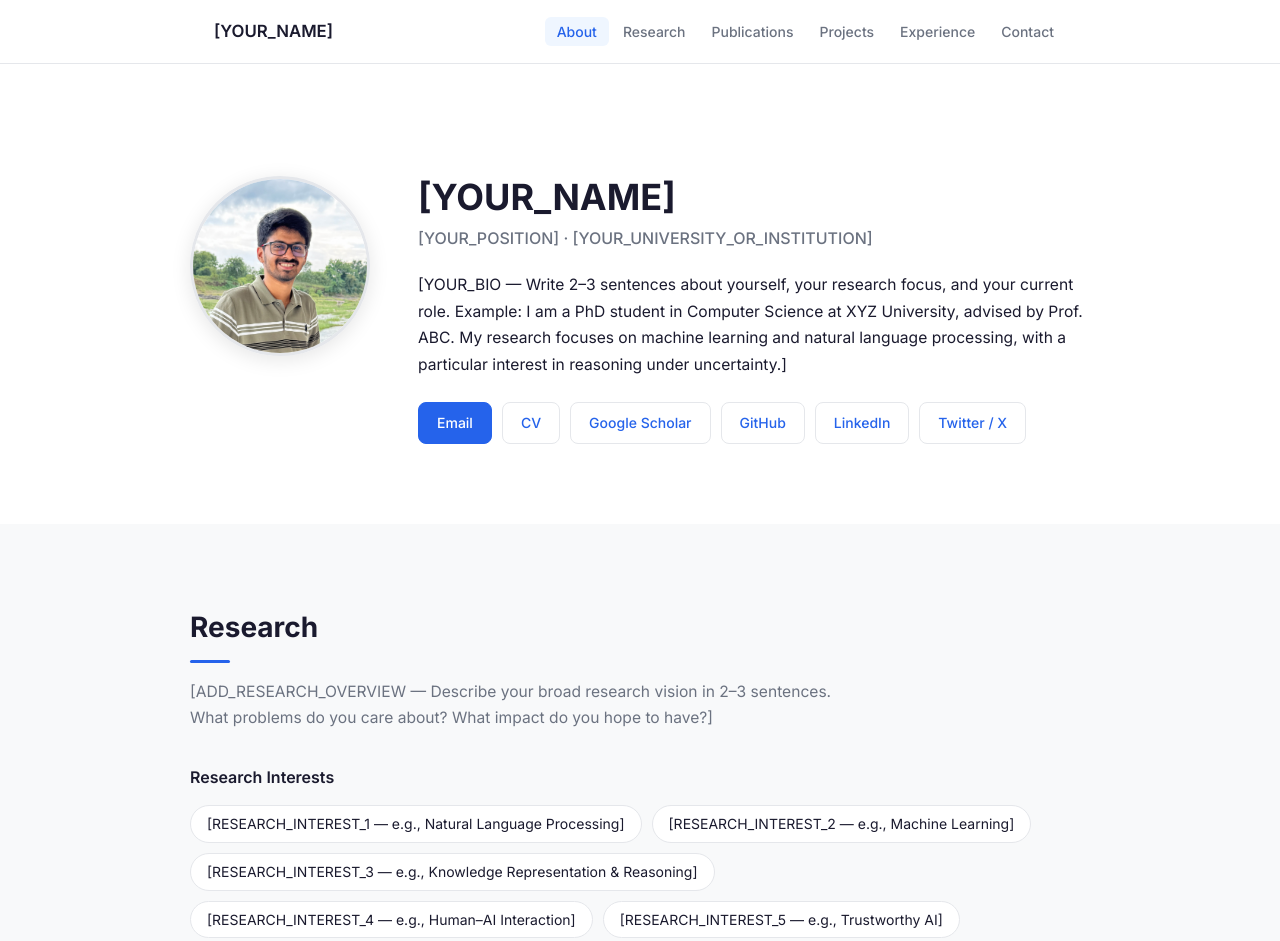
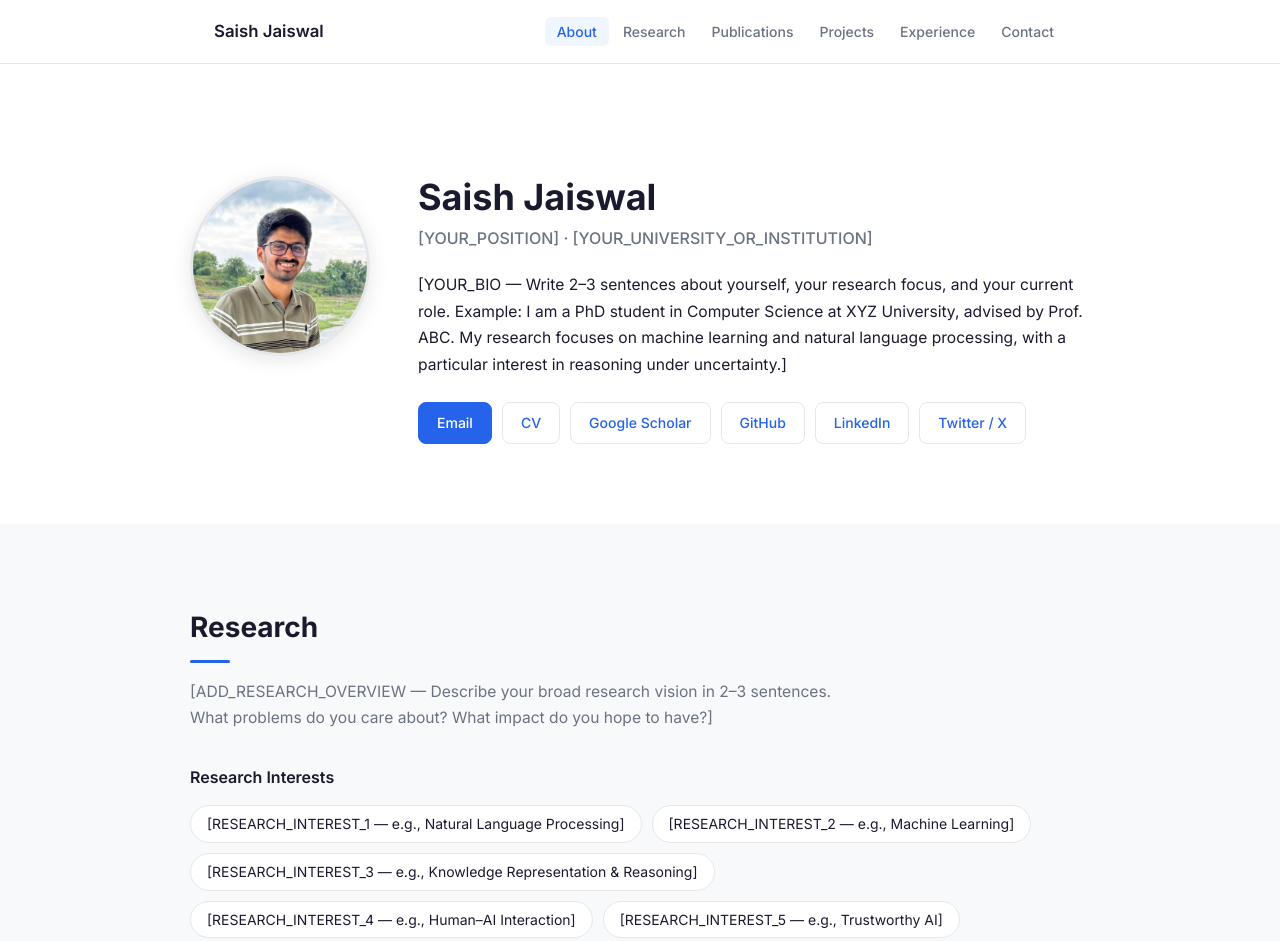
Before and after one commit to Saish-Jaiswal/saish-jaiswal.github.io, a plain HTML site: page index.html in a window 1280 px wide. Shown: the top 941 px of the page. Drawn offline with Linux system fonts and the light colour scheme.

Commit message:
Add files via upload

```diff
--- a/index.html
+++ b/index.html
@@ -3,8 +3,8 @@
 <head>
   <meta charset="UTF-8" />
   <meta name="viewport" content="width=device-width, initial-scale=1.0" />
-  <meta name="description" content="[YOUR_NAME] — Academic Personal Website" />
-  <title>[YOUR_NAME] | [YOUR_TITLE]</title>
+  <meta name="description" content="Saish Jaiswal — Academic Personal Website" />
+  <title>Saish Jaiswal | [YOUR_TITLE]</title>
 
   <!-- Google Fonts -->
   <link rel="preconnect" href="https://fonts.googleapis.com" />
@@ -20,7 +20,7 @@
        ===================== -->
   <nav class="navbar" id="navbar">
     <div class="nav-container">
-      <a href="#about" class="nav-logo">[YOUR_NAME]</a>
+      <a href="#about" class="nav-logo">Saish Jaiswal</a>
 
       <button class="nav-toggle" id="navToggle" aria-label="Toggle navigation" aria-expanded="false">
         <span></span>
@@ -53,16 +53,16 @@
             If the image is missing, initials are shown automatically.
           -->
           <img
-            src="assets/profile.jpg"
-            alt="[YOUR_NAME]"
+            src="assets/profile.JPG"
+            alt="Saish Jaiswal"
             class="profile-img"
             onerror="this.style.display='none';this.nextElementSibling.style.display='flex'"
           />
-          <div class="profile-placeholder" style="display:none;">[YOUR_INITIALS]</div>
+          <div class="profile-placeholder" style="display:none;">SJ</div>
         </div>
 
         <div class="about-content">
-          <h1 class="about-name">[YOUR_NAME]</h1>
+          <h1 class="about-name">Saish Jaiswal</h1>
           <p class="about-position">[YOUR_POSITION] &middot; [YOUR_UNIVERSITY_OR_INSTITUTION]</p>
 
           <div class="about-bio">
```
